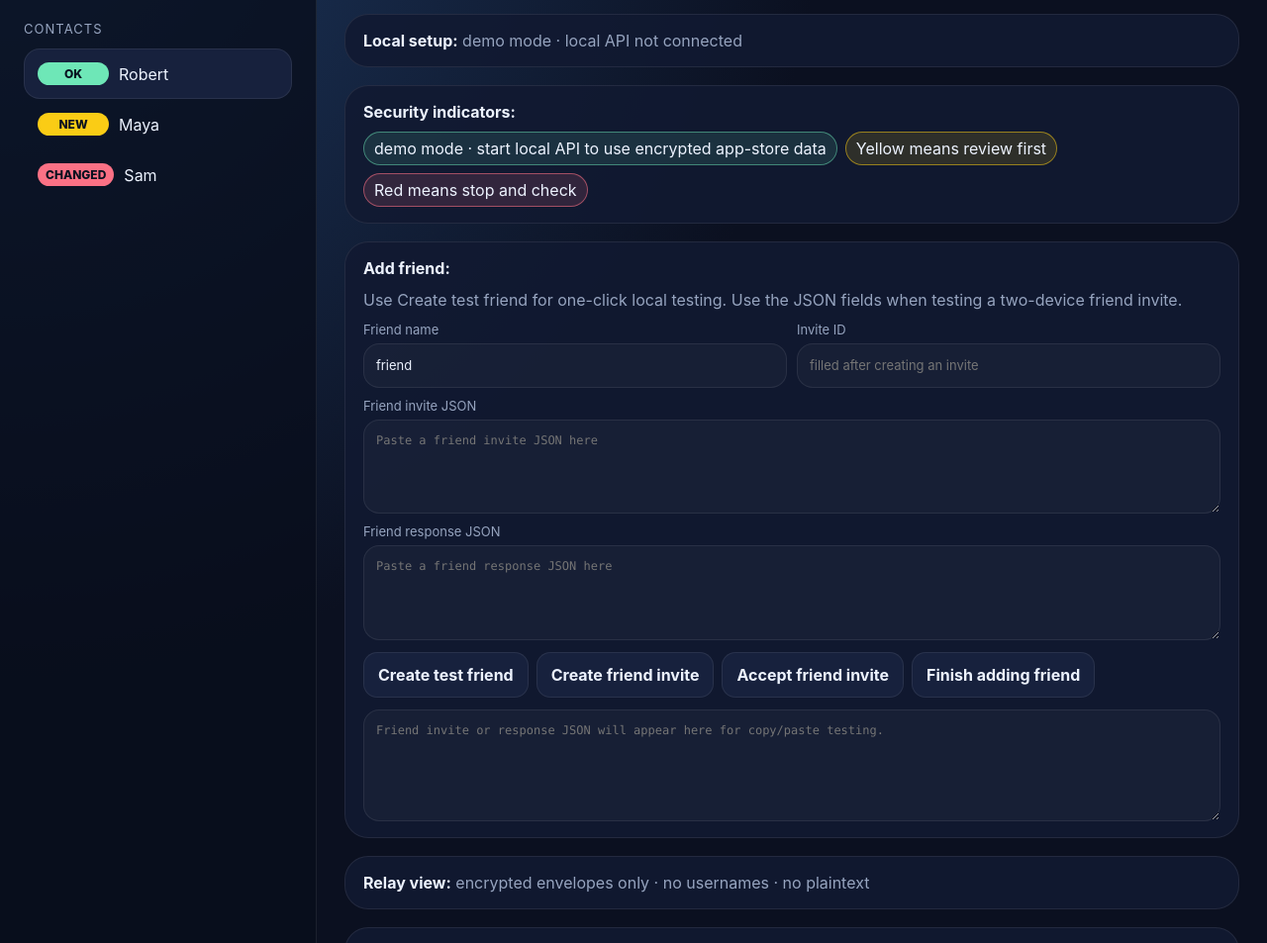
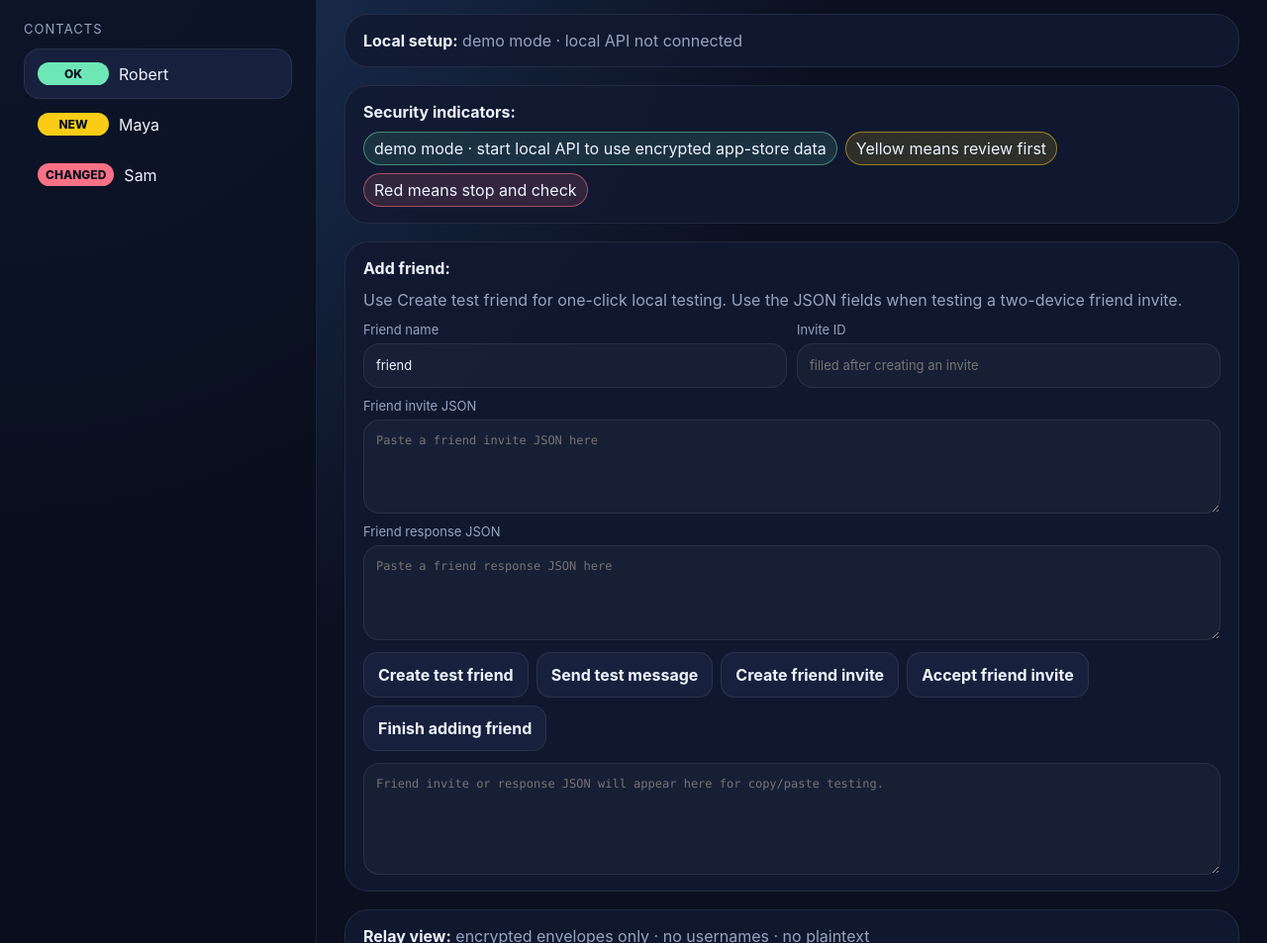
Before and after one commit to LeftLevelOrg/leftlevel-helix, a plain HTML site: page apps/desktop-playground/index.html in a window 1280 px wide. Shown: the part 147-1100 px from the top of the page at 99% size. Drawn offline with Linux system fonts and the light colour scheme; no server answers.

Commit message:
Add test message button

```diff
--- a/apps/desktop-playground/index.html
+++ b/apps/desktop-playground/index.html
@@ -87,6 +87,7 @@
           </div>
           <div class="pairing-actions">
             <button id="createTestFriendButton" type="button">Create test friend</button>
+            <button id="sendTestMessageButton" type="button">Send test message</button>
             <button id="createInviteButton" type="button">Create friend invite</button>
             <button id="acceptInviteButton" type="button">Accept friend invite</button>
             <button id="finalizePairingButton" type="button">Finish adding friend</button>
```
